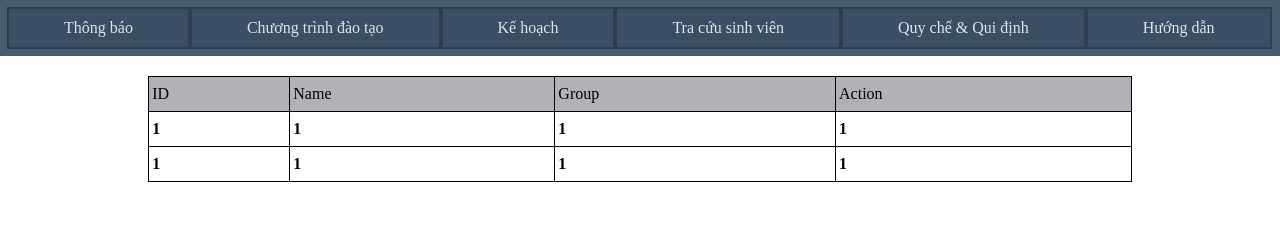
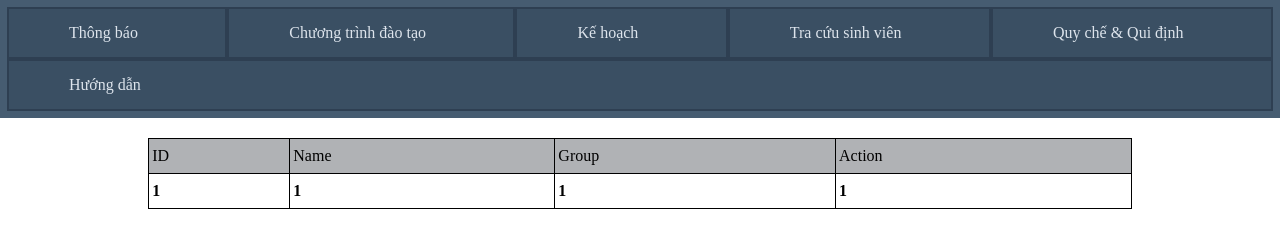
Before and after one commit to HuynhTheTan/Student_management, a plain HTML site: page index.html in a window 1280 px wide. Drawn offline with Linux system fonts and the light colour scheme.

Commit message:
Sửa lại menu

```diff
--- a/index.html
+++ b/index.html
@@ -43,12 +43,6 @@
                     <th>1</th>
                     <th>1</th>
                 </tr>
-                 <tr>
-                    <th>1</th>
-                    <th>1</th>
-                    <th>1</th>
-                    <th>1</th>
-                </tr>
             </tbody>
         </table>
     </div>
--- a/style.css
+++ b/style.css
@@ -9,12 +9,18 @@ nav {
     background-color: #465c71;
     margin: 0 auto;
     display: flex;
+    width: 100%;
+    box-sizing: border-box;
 }
 
 .menu {
     display: inline-flex;
     background-color: #3a4f63;
-
+    flex-wrap: wrap;
+    justify-content: center;
+    padding: 0;
+    margin: 0;
+    box-sizing: border-box;
 }
 
 li {
@@ -41,18 +47,21 @@ ul li a {
 
 }
 
-.menu>ul {
+.menu > ul {
     width: 100%;
     height: 100%;
     background-color: #465c71;
 }
 
-.menu>li {
+.menu > li {
     position: relative;
     border: 2px solid #2e3f52;
+    flex: 1 1 auto;
+    padding: 5px;
+    min-width: 150px;
 }
 
-.menu>li>a {
+.menu > li > a {
     display: flex;
     color: #dde4ec;
     text-align: left;
@@ -61,7 +70,7 @@ ul li a {
     width: 100%;
 }
 
-.menu>li>a:hover {
+.menu > li > a:hover {
     color: #465c71;
     background-color: #bfcbd6;
 }
```
